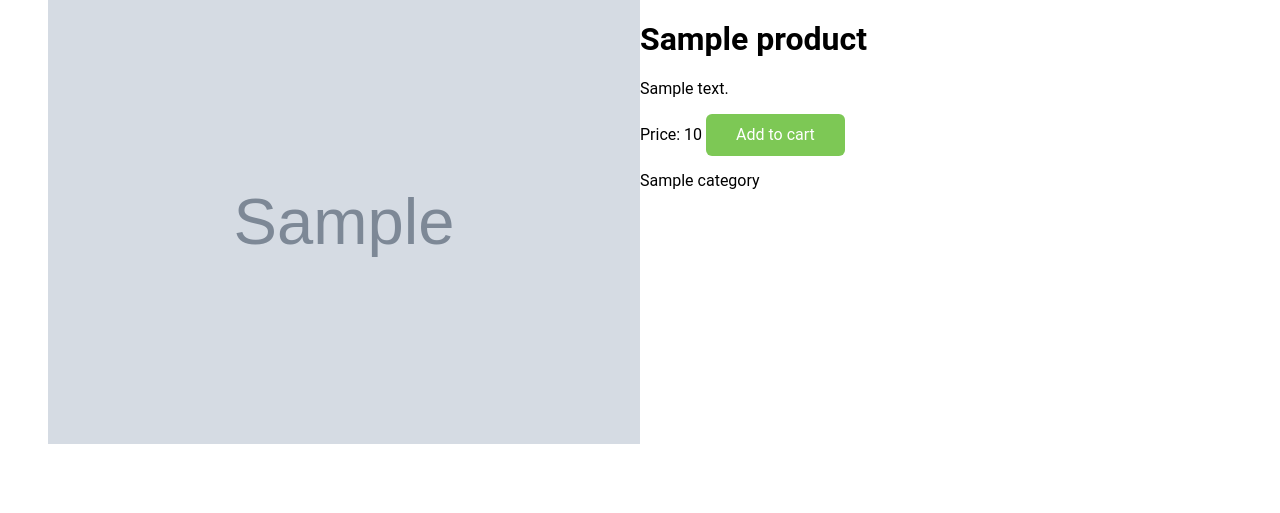
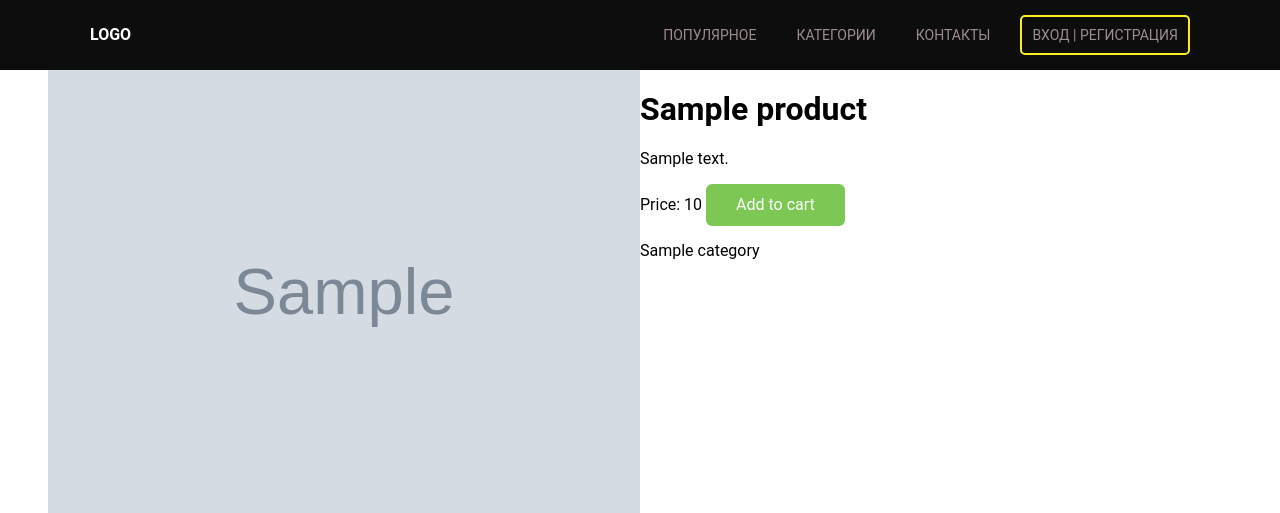
Before and after one commit to S-Lump/gift_proj, a Django app: template gift/products/templates/products/detail.html in a window 1280 px wide. Shown: the top 513 px of the page. Run offline with Django 3.2, Linux system fonts and the light colour scheme; the template is opened without the code that fills it: most values are stand-ins (such as "Sample title", 1, 10 or a date in 2020); grey boxes marked "Sample" are stand-in pictures.

Commit message:
Add header in detail.html

```diff
--- a/gift/products/templates/products/detail.html
+++ b/gift/products/templates/products/detail.html
@@ -6,6 +6,18 @@ Detail
 {% endblock %}
 
 {% block content %}
+
+<div class="header">
+    <div class="container">
+        <div class="logo"><div>logo</div></div>
+        <div class="header__menu">
+            <div class="menu-item">Популярное</div>
+            <div class="menu-item">Категории</div>
+            <div class="menu-item">Контакты</div>
+            <div class="menu-item">Вход | Регистрация</div>
+        </div>
+    </div>
+</div>
 
 <div class = "item_block">
     <img class="item_image" src="{{ product.photo.url }}" alt="" width="300">
```
